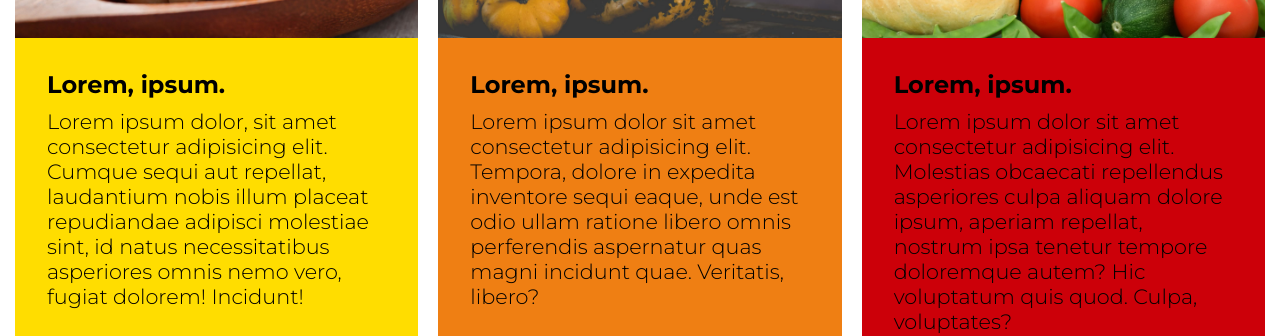
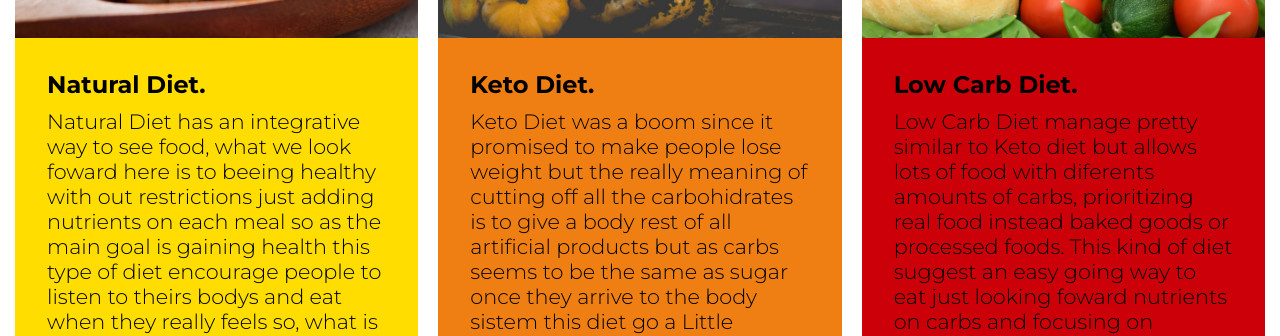
Before and after one commit to RuslanTissen/pepe-world, a React (Create React App) app: page / in a window 1280 px wide. Shown: the part 2464-2800 px from the top of the page. Built offline with nearby package versions, Linux system fonts and the light colour scheme.

Commit message:
nutrition adjusted

```diff
--- a/src/components/header/Header.scss
+++ b/src/components/header/Header.scss
@@ -1,7 +1,7 @@
 .nav{
 	width: 100vw;
 	height: fit-content;
-	background-color: rgb(113, 170, 75);
+	background-color: rgb(70, 85, 23);
 	position: fixed;
 	top: 0;
   	right: 0;
@@ -32,7 +32,7 @@
 				font-weight: 300;
 				position: relative;
 					&:hover{
-						color: rgb(61, 61, 61);
+						color: rgb(146, 144, 144);
 					}
 			}
 		}
--- a/src/components/nutrition/Nutrion.jsx
+++ b/src/components/nutrition/Nutrion.jsx
@@ -22,36 +22,36 @@ function Nutrion() {
 				<div className="images">
 					<div className="img1 img"></div>
 					<div className="tips__container tips__container1">
-						<h2>Lorem, ipsum.</h2>
-						<p className='tips__text1'>Lorem ipsum dolor, sit amet consectetur adipisicing elit. Cumque sequi aut repellat, laudantium nobis illum placeat repudiandae adipisci molestiae sint, id natus necessitatibus asperiores omnis nemo vero, fugiat dolorem! Incidunt!</p>
+						<h2>Natural Diet.</h2>
+						<p className='tips__text1'>Natural Diet has an integrative way to see food, what we look foward here is to beeing healthy with out restrictions just adding nutrients on each meal so as the main goal is gaining health this type of diet encourage people to listen to theirs bodys and eat when they really feels so, what is more, to eat what they need.</p>
 					</div>
 				</div>
 
 				<div className="images"><div className="img2 img"></div>
 					<div className="tips__container tips__container2">
-						<h2>Lorem, ipsum.</h2>
-						<p className='tips__text2'>Lorem ipsum dolor sit amet consectetur adipisicing elit. Tempora, dolore in expedita inventore sequi eaque, unde est odio ullam ratione libero omnis perferendis aspernatur quas magni incidunt quae. Veritatis, libero?</p>
+						<h2>Keto Diet.</h2>
+						<p className='tips__text2'>Keto Diet was a boom since it promised to make people lose weight but the really meaning of cutting off all the carbohidrates is to give a body rest of all artificial products but as carbs seems to be the same as sugar once they arrive to the body sistem this diet go a Little beyond and cut natural carbohidrates as rice, potatoes, fruits… So the body can focus on fat.</p>
 					</div>
 				</div>
 
 				<div className="images"><div className="img3 img"></div>
 					<div className="tips__container tips__container3">
-						<h2>Lorem, ipsum.</h2>
-						<p className='tips__text3'>Lorem ipsum dolor sit amet consectetur adipisicing elit. Molestias obcaecati repellendus asperiores culpa aliquam dolore ipsum, aperiam repellat, nostrum ipsa tenetur tempore doloremque autem? Hic voluptatum quis quod. Culpa, voluptates?</p>
+						<h2>Low Carb Diet.</h2>
+						<p className='tips__text3'>Low Carb Diet manage pretty similar to Keto diet but allows lots of food with diferents amounts of carbs, prioritizing real food instead baked goods or processed foods. This kind of diet suggest an easy going way to eat just looking foward nutrients on carbs and focusing on protein and fats. </p>
 					</div>
 				</div>
 
 				<div className="images"><div className="img4 img"></div>
 					<div className="tips__container tips__container4">
-						<h2>Lorem, ipsum.</h2>
-						<p className='tips__text4'>Lorem ipsum dolor sit, amet consectetur adipisicing elit. Veniam quidem, vel iusto commodi error laboriosam! Harum saepe nemo quo. Obcaecati veniam nesciunt maiores. Vero, sit ducimus fugit rem ut illum!</p>
+						<h2>Vegetarian Diet.</h2>
+						<p className='tips__text4'>Vegetarian Diet exist since all the times but it wasn´t really supported by doctors for the lack of knowledge about nutirents and effects, nowadays there are people allergic to meat and even more animal lovers so the medicine had to improve and diets focused on plants, grains and cereals can bring all the nutrients humans needs with the correct match.</p>
 					</div>
 				</div>
 
 				<div className="images"><div className="img5 img"></div>
 					<div className="tips__container tips__container5">
-						<h2>Lorem, ipsum.</h2>
-						<p className='tips__text5'>Lorem ipsum dolor sit amet consectetur adipisicing elit. Magnam fugit sit totam ipsa quasi! Beatae deleniti pariatur aperiam quasi, nostrum nobis cupiditate quidem consequuntur cumque autem doloribus exercitationem ducimus eligendi.</p>
+						<h2>Fasting.</h2>
+						<p className='tips__text5'>Fasting may provide several health benefits, including weight loss, improved blood sugar control, and decreased inflammation. It might also offer protection against certain conditions like cancer and neurodegenerative disorders. For many people, somewhere between 14 and 18 hours of fasting per day is the ideal range, providing more significant weight loss benefits than a 12-hour fast.</p>
 					</div>
 				</div>
 
--- a/src/components/nutrition/Nutrion.scss
+++ b/src/components/nutrition/Nutrion.scss
@@ -122,24 +122,27 @@
 			}
 		}
 	}
-	@media (min-width: 400px) {
+	@media (min-width: 600px) {
 		.nutrition__tips--container{
 			.images{
 				width: 48%;
-				height: 750px;
+				height: 700px;
 				flex: 1 0 48%;
 				border: 5px;
+				img{
+					height: 40%;
+				}
 			}
 			.tips__container{
 					height: 60%;
-					// overflow: scroll;
+					overflow: hidden;
 				p{
-					font-size: .8rem;
+					font-size: 1.1rem;
 				}
 			}
 		}
 	}
-	@media (min-width: 900px) {
+	@media (min-width: 1170px) {
 		.nutrition-container{
 			display: flex;
 			.nutrition__text--container{
@@ -157,6 +160,7 @@
 			.images{
 				width: 50%;
 				flex: 1 0 31%;
+				// height: 750px;
 				.tips__container{
 					p{
 						font-size: 1.3rem;
```
